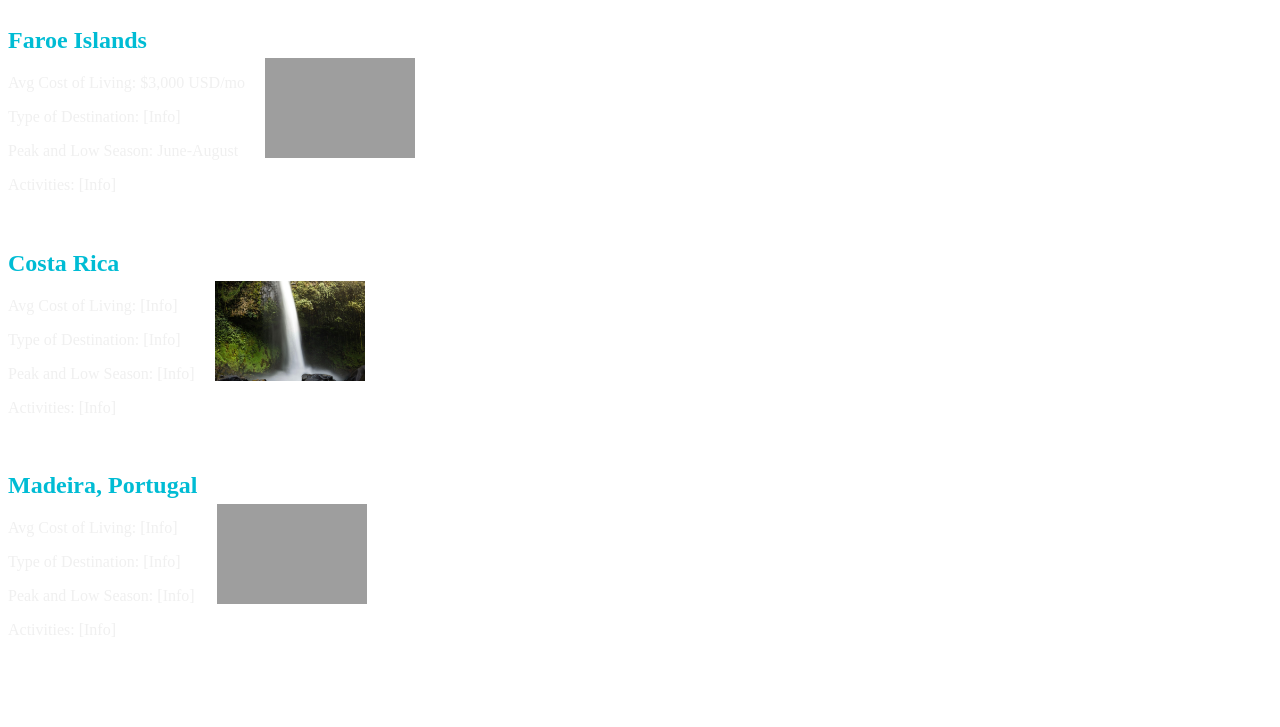
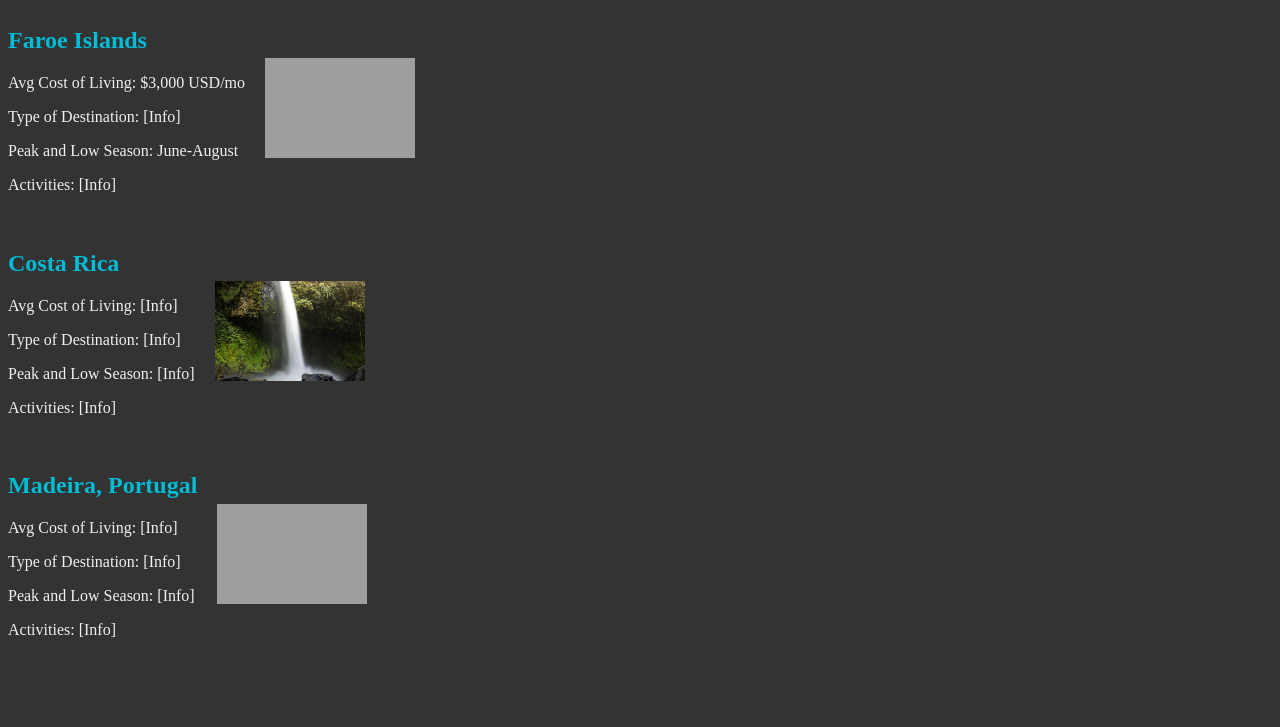
Before and after one commit to lukestimson/CS437, a website: page packages/proto/public/index.html in a window 1280 px wide. Shown: the part 73-800 px from the top of the page. Drawn offline with Linux system fonts and the light colour scheme; grey boxes are pictures that could not be loaded.

Commit message:
modified readme

```diff
--- a/packages/proto/public/styles/page.css
+++ b/packages/proto/public/styles/page.css
@@ -1,6 +1,6 @@
 /* Set the background color of the entire page */
 body {
-    background-color: #FFFFFF; /* Dark gray 333333*/
+    background-color: #333333; /* Dark gray 333333*/
     color: #f0f0f0; /* Default font color - FFFFFF = off white: f0f0f0 */
 }
 
```
